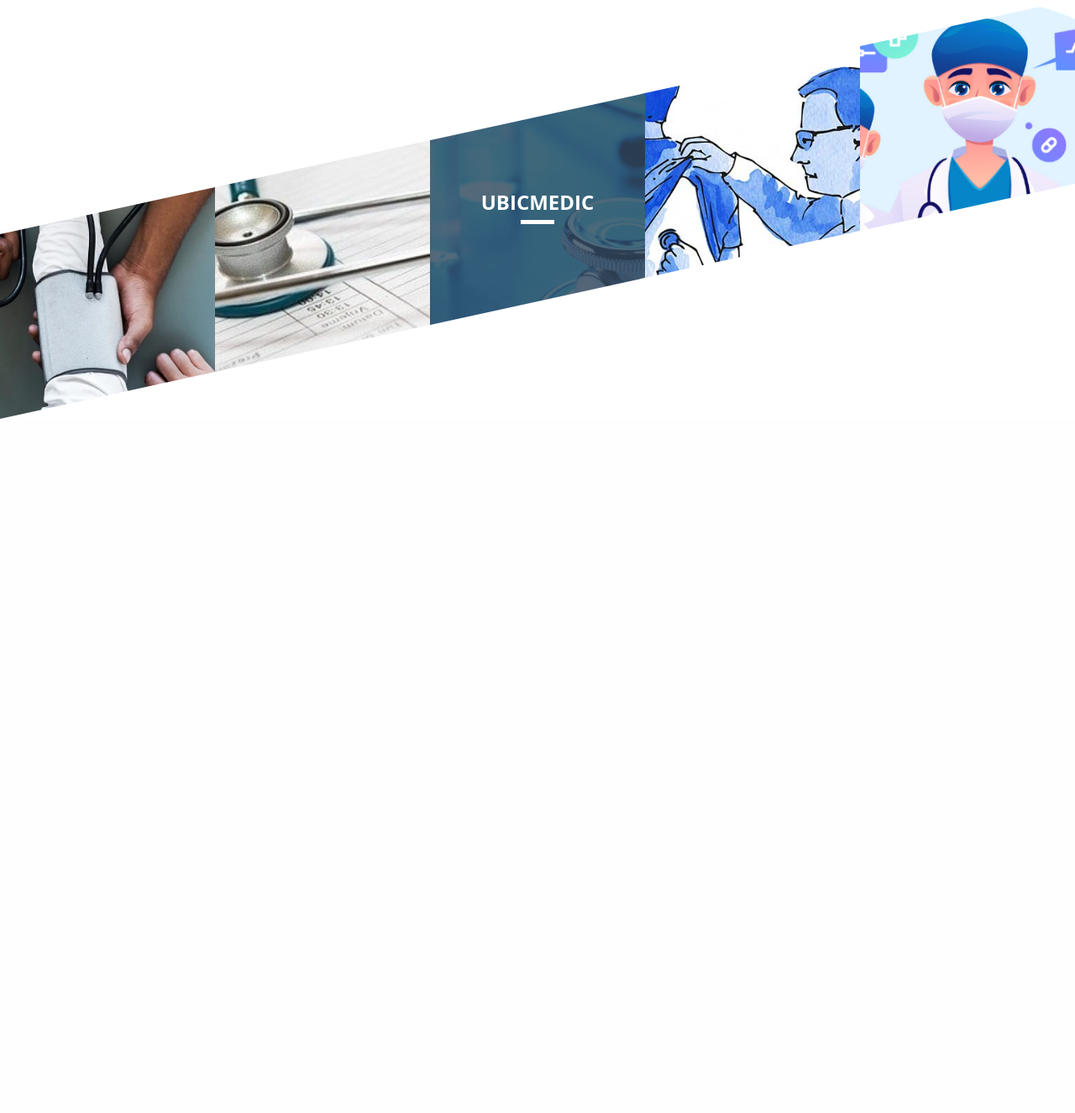
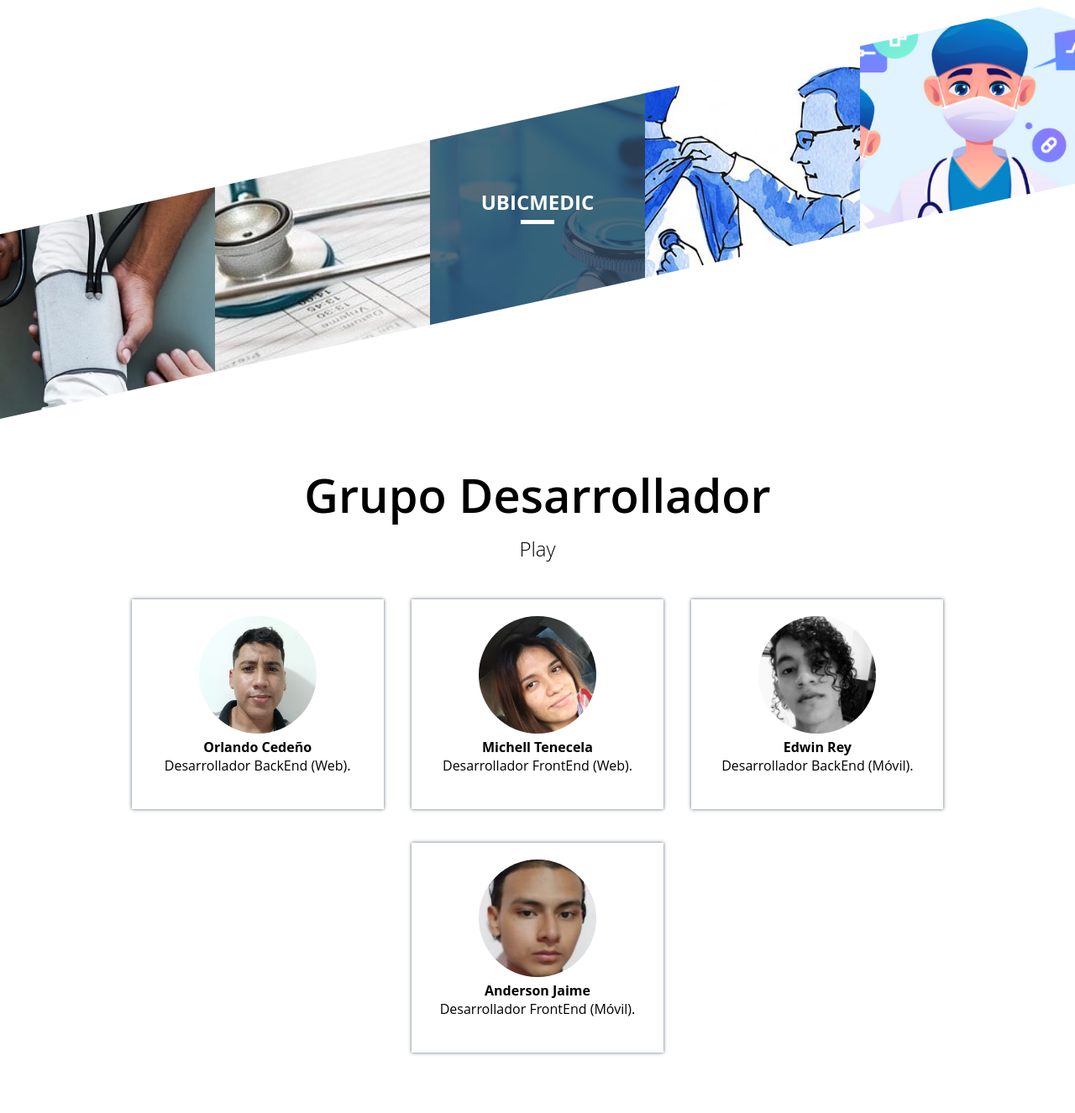
Before and after one commit to MichuT19/info, a Django app: page / in a window 1280 px wide. Shown: the part 2059-3385 px from the top of the page at 84% size. Before the commit the page ends 2558 px from the top, so only its background shows below. Run offline with Django 4.2, Linux system fonts and the light colour scheme.

Commit message:
home commit

```diff
--- a/home/templates/inde.html
+++ b/home/templates/inde.html
@@ -61,6 +61,35 @@
             </div>
             <div class="sesgoabajo"></div>
         </section>
+        <section class="miembros">
+            <div class="contenedor">
+
+                <h2 class="sobre-nosotros">Grupo Desarrollador</h2>
+                <h3 class="slogan">Play</h3>
+                <div class="cards">
+                    <div class="card">
+                        <img src="{% static 'images/orlando.jpg' %}" alt="">
+                        <h4>Orlando Cedeño</h4>
+                        <p>Desarrollador BackEnd (Web).</p>
+                    </div>
+                    <div class="card">
+                        <img src="{% static 'images/michell.jpg' %}" alt="">
+                        <h4>Michell Tenecela</h4>
+                        <p>Desarrollador FrontEnd (Web).</p>
+                    </div>
+                    <div class="card">
+                        <img src="{% static 'images/rey.jpg' %}" alt="">
+                        <h4>Edwin Rey</h4>
+                        <p>Desarrollador BackEnd (Móvil).</p>
+                    </div>
+                    <div class="card">
+                        <img src="{% static 'images/jaime.jpg' %}" alt="">
+                        <h4>Anderson Jaime</h4>
+                        <p>Desarrollador FrontEnd (Móvil).</p>
+                    </div>
+                </div>
+            </div>
+        </section>
     </main>
 
 </body>
```
